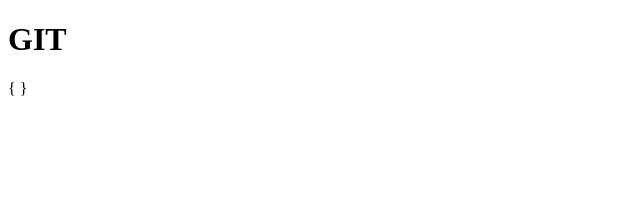
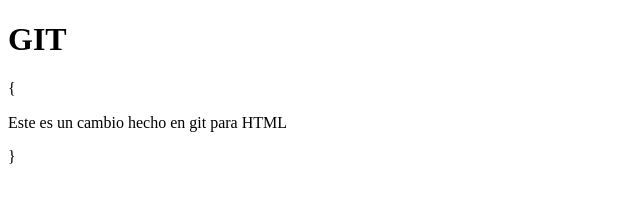
Before and after one commit to amygomezbambu/practicagit, a plain HTML site: page index.html in a window 1280 px wide. Shown: the whole page, without its empty margins (0-640 px from the left). Drawn offline with Linux system fonts and the light colour scheme.

Commit message:
se agrega texto de parrafo a HTML

```diff
--- a/index.html
+++ b/index.html
@@ -7,7 +7,9 @@
 </head>
 <body>
     <h1>GIT</h1> {
-
+<p>
+    Este es un cambio hecho en git para HTML
+</p>
     }
 </body>
 </html>
```
